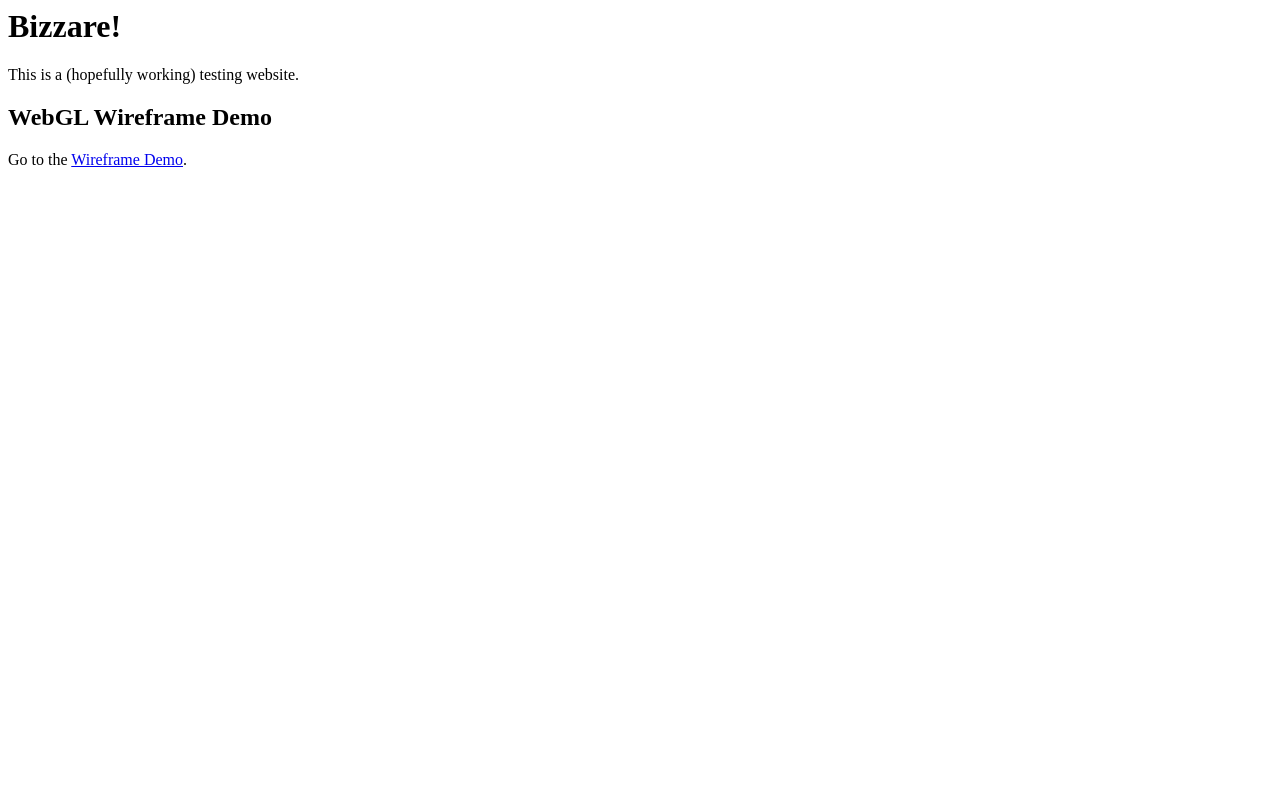
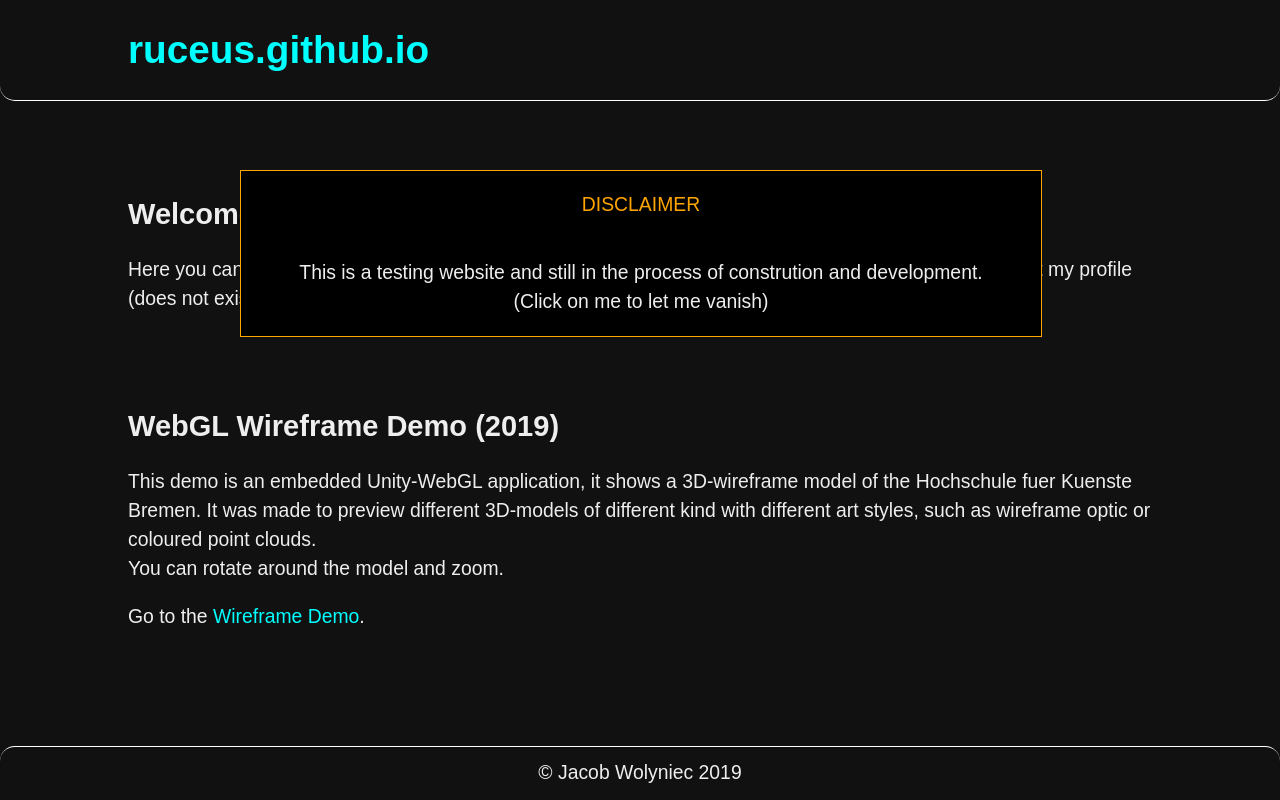
Before and after one commit to Ruceus/ruceus.github.io, a plain HTML site: page index.html in a window 1280 px wide. Drawn offline with Linux system fonts and the light colour scheme.

Commit message:
Add CSS file and content to the site

```diff
--- /dev/null
+++ b/css/master.css
@@ -0,0 +1,96 @@
+html, body{
+  margin: 0;
+  padding: 0;
+
+  background-color: #111111;
+  color: #eeeeee;
+
+  font-family: "arial";
+  font-size: 1.1rem;
+}
+
+h1 {
+  margin: auto;
+  width: 80%;
+  color: #0ff;
+}
+
+h2 {
+
+}
+
+header {
+  margin-bottom: 2em;
+  height: 100px;
+  border-bottom: 1px solid white;
+  border-radius: 15px;
+}
+
+main {
+}
+
+footer {
+  position: fixed;
+  bottom: 3px;
+  width: 100%;
+  height: 50px;
+  border-top: 1px solid white;
+  border-radius: 15px;
+  text-align: center;
+}
+
+article {
+  margin: 5em auto;
+}
+
+p {
+  line-height: 1.5;
+}
+
+/* Layout */
+
+.boxed {
+  margin: auto;
+  width: 80%;
+}
+
+.flexContainer {
+  display: flex;
+  flex-direction: column;
+  justify-content: center;
+}
+
+/* Functional */
+
+#popup {
+  position: fixed;
+  margin: -150px -400px;
+  width: 800px;
+  /* height: 300px; */
+  top: 40%;
+  left: 50%;
+
+  border: 1px solid orange;
+  background-color: black;
+
+  text-align: center;
+}
+
+/* Link Stuff */
+
+a {
+  color: #00ffff;
+  text-decoration: none;
+}
+
+a:hover {
+  color: white;
+}
+
+a:visited {
+  color: grey;
+}
+
+a:visited:hover {
+  color: white;
+}
--- a/index.html
+++ b/index.html
@@ -1,6 +1,55 @@
-<h1>Bizzare!</h1>
+<!DOCTYPE html>
+<html lang="en" dir="ltr">
+  <head>
+    <link rel="stylesheet" href="css/master.css">
+    <meta charset="utf-8">
+    <title>Ruceus's Github Page</title>
+    <script>
+    function closePopup() {
+        document.getElementById("popup").style.display = "none";
+    }
+    </script>
+  </head>
+  <body>
 
-<p>This is a (hopefully working) testing website.</p>
+  </body>
+</html>
 
-<h2>WebGL Wireframe Demo</h2>
-<p>Go to the <a href="webgl-wireframe-demo.html">Wireframe Demo</a>.</p>
+<header class="flexContainer">
+    <h1>ruceus.github.io</h1>
+</header>
+
+<div id="popup" class="flexContainer" onclick="closePopup()">
+  <p style="color: orange; fontSize: 1.2em">DISCLAIMER</p>
+  <p>
+    This is a testing website and still in the process of constrution and development.<br>
+    (Click on me to let me vanish)
+  </p>
+</div>
+
+<main>
+  <article>
+    <section class="boxed">
+      <h2>Welcome to my github.</h2>
+      <p>
+        Here you can find various projects I created or worked on. If you want to find out more about me,
+        check out my profile (does not exist yet, find me on <a href="https://www.instagram.com/jawoly/">instagram</a> for now).
+      </p>
+    </section>
+  </article>
+
+  <article>
+    <section class="boxed">
+        <h2>WebGL Wireframe Demo (2019)</h2>
+        <p>
+          This demo is an embedded Unity-WebGL application, it shows a 3D-wireframe model
+          of the Hochschule fuer Kuenste Bremen. It was made to preview different 3D-models
+          of different kind with different art styles, such as wireframe optic or coloured point clouds.
+          <br>You can rotate around the model and zoom.
+        </p>
+        <p>Go to the <a href="webgl-wireframe-demo.html">Wireframe Demo</a>.</p>
+    </section>
+  </article>
+</main>
+
+<footer class="flexContainer">© Jacob Wolyniec 2019</footer>
```
